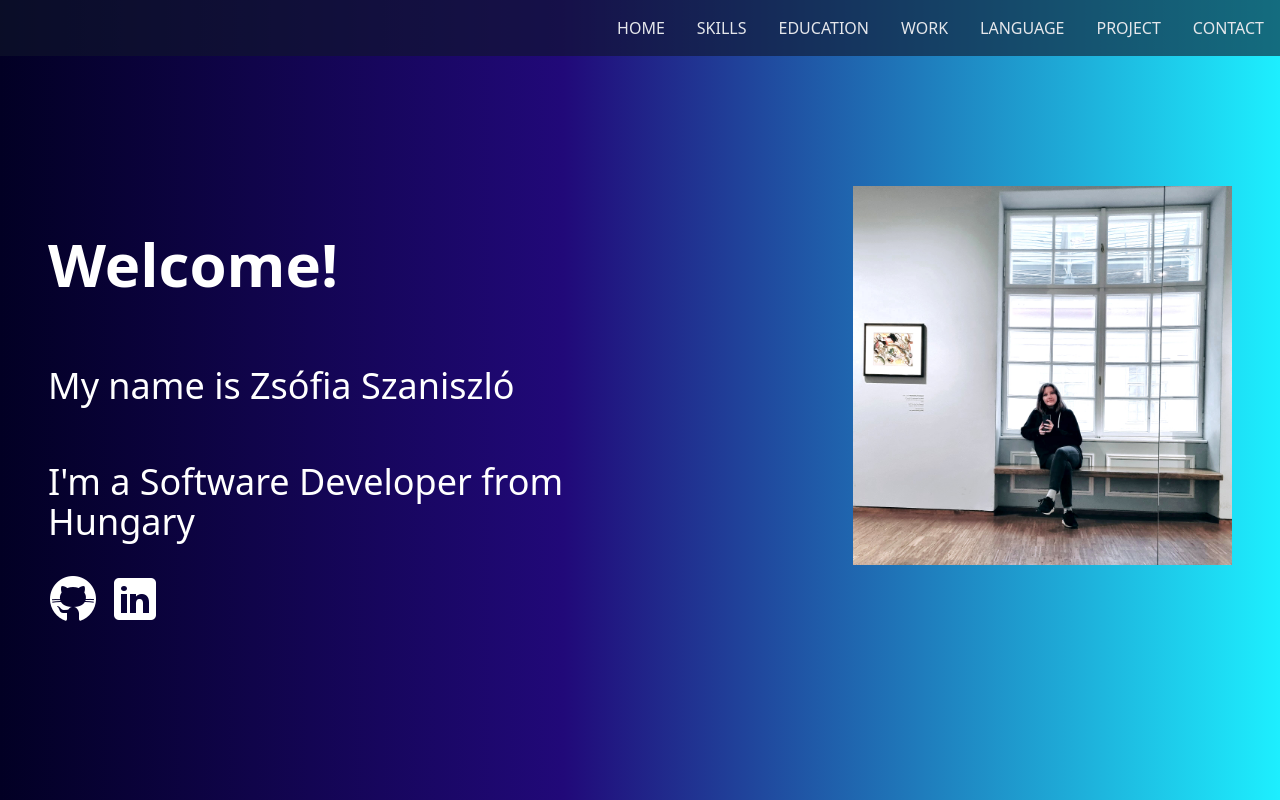
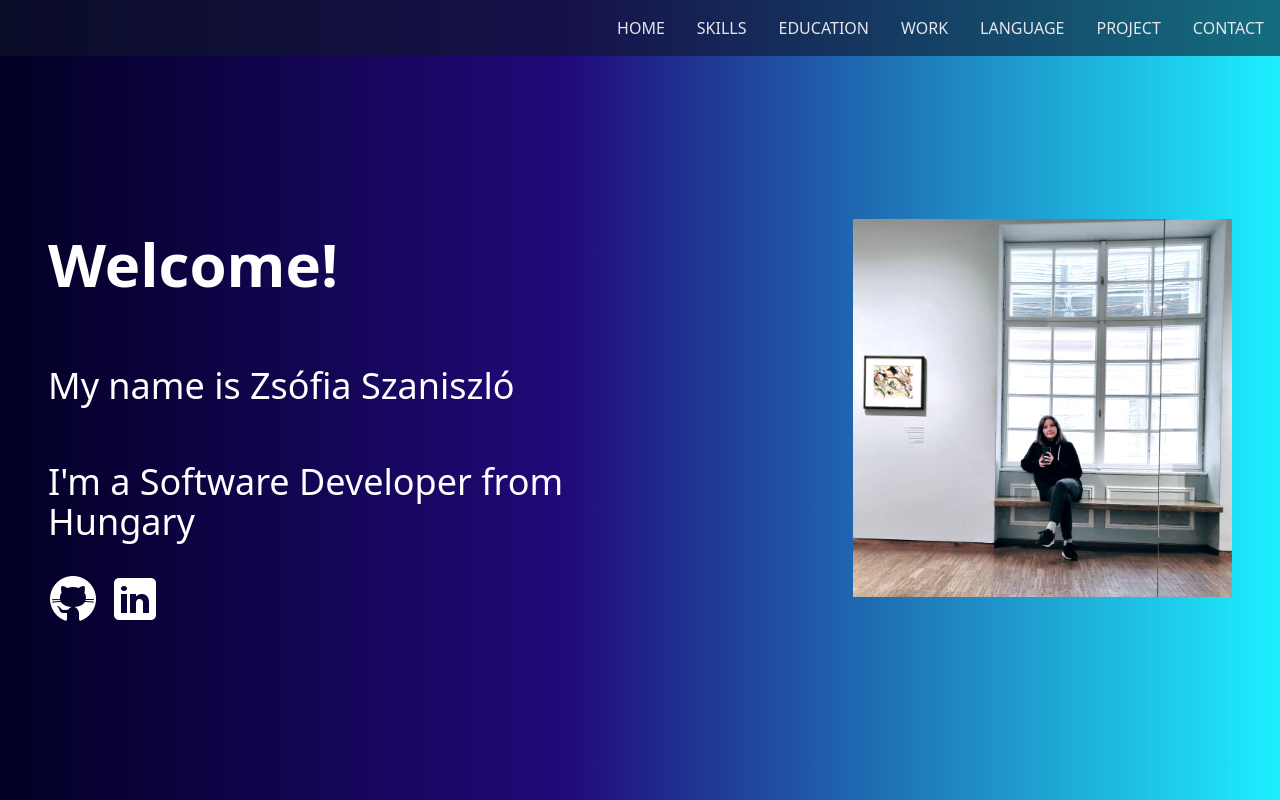
Before and after one commit to SophieH07/portfolio, a React (Vite) app: page / in a window 1280 px wide. Shown: the top 800 px of the page. Built offline with nearby package versions, Linux system fonts and the light colour scheme; no server answers; what tailwindcss-animated would draw is missing.

Commit message:
fix breaking animation

```diff
--- a/src/component/Home.jsx
+++ b/src/component/Home.jsx
@@ -4,8 +4,10 @@ import linkedin from "../pics/linkedin.png";
 
 const Home = () => {
   return (
-    <section id="home">
-      <div className="inline-flex lg:mx-12 xl:mx-12 md:mx-4 sm:mx-4 mx-1 animate-fade-up">
+    <div
+      id="home"
+      className="inline-flex lg:mx-12 xl:mx-12 md:mx-4 sm:mx-4 mx-1 animate-fade-up"
+    >
       <div>
         <div className="pt-16 lg:pt-20 pb-12 lg:text-6xl md:text-4xl font-bold">
           Welcome!
@@ -36,7 +38,6 @@ const Home = () => {
         <img src={profilePic} />
       </div>
     </div>
-    </section>
   );
 };
 
--- a/src/index.css
+++ b/src/index.css
@@ -12,6 +12,12 @@ section {
 body {
     background: linear-gradient(90deg, rgba(2,0,36,1) 0%, rgba(33,9,121,1) 44%, rgba(29,239,255,1) 100%);
     color: white;
+}
+
+#home {
+    place-items: center;
+    height: 90vh;
+    padding-top: 4em;
 }
 
 /* SCROLLBAR */
```
Lines whose indentation alone changed are shown as unchanged.
